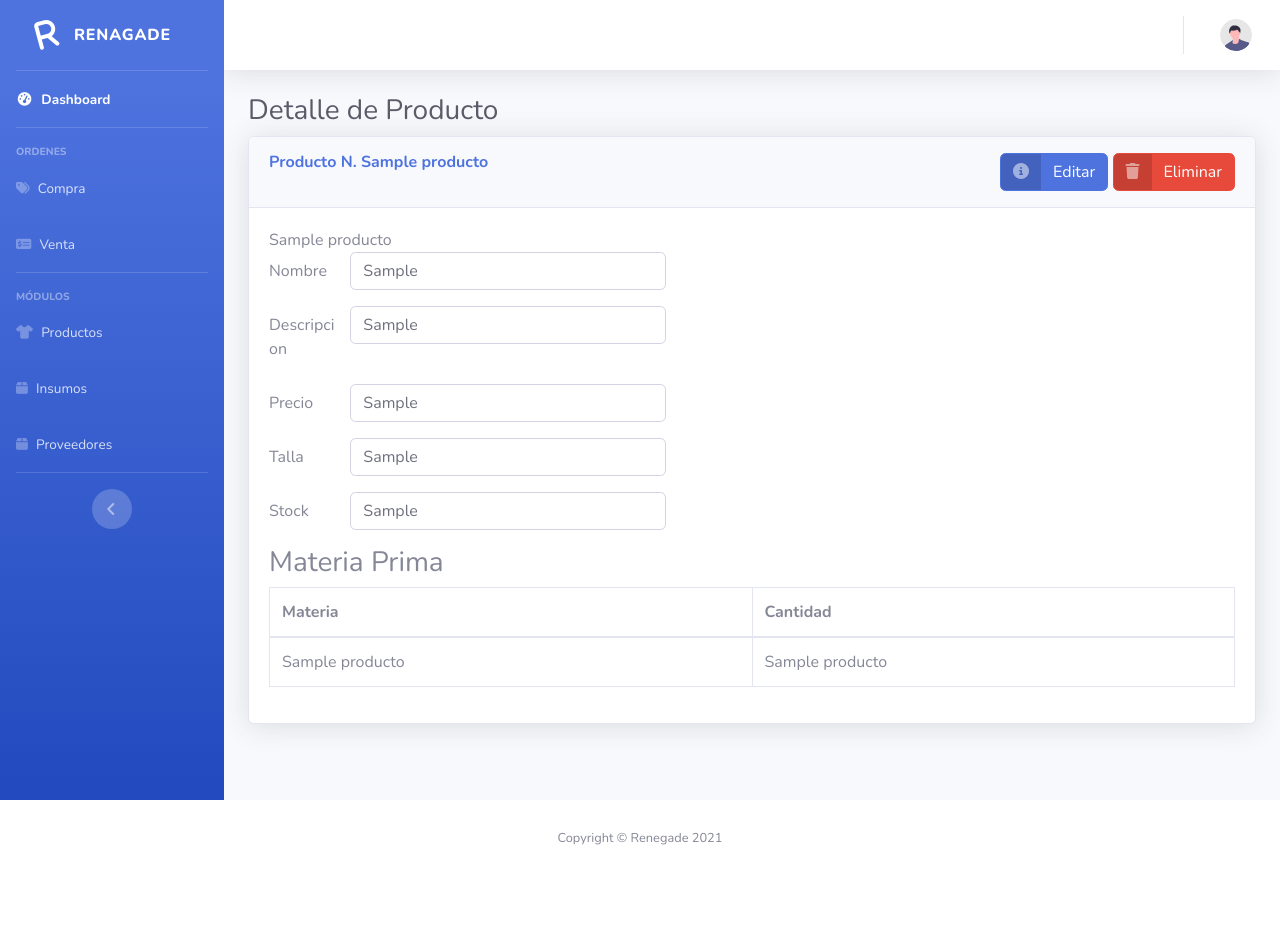
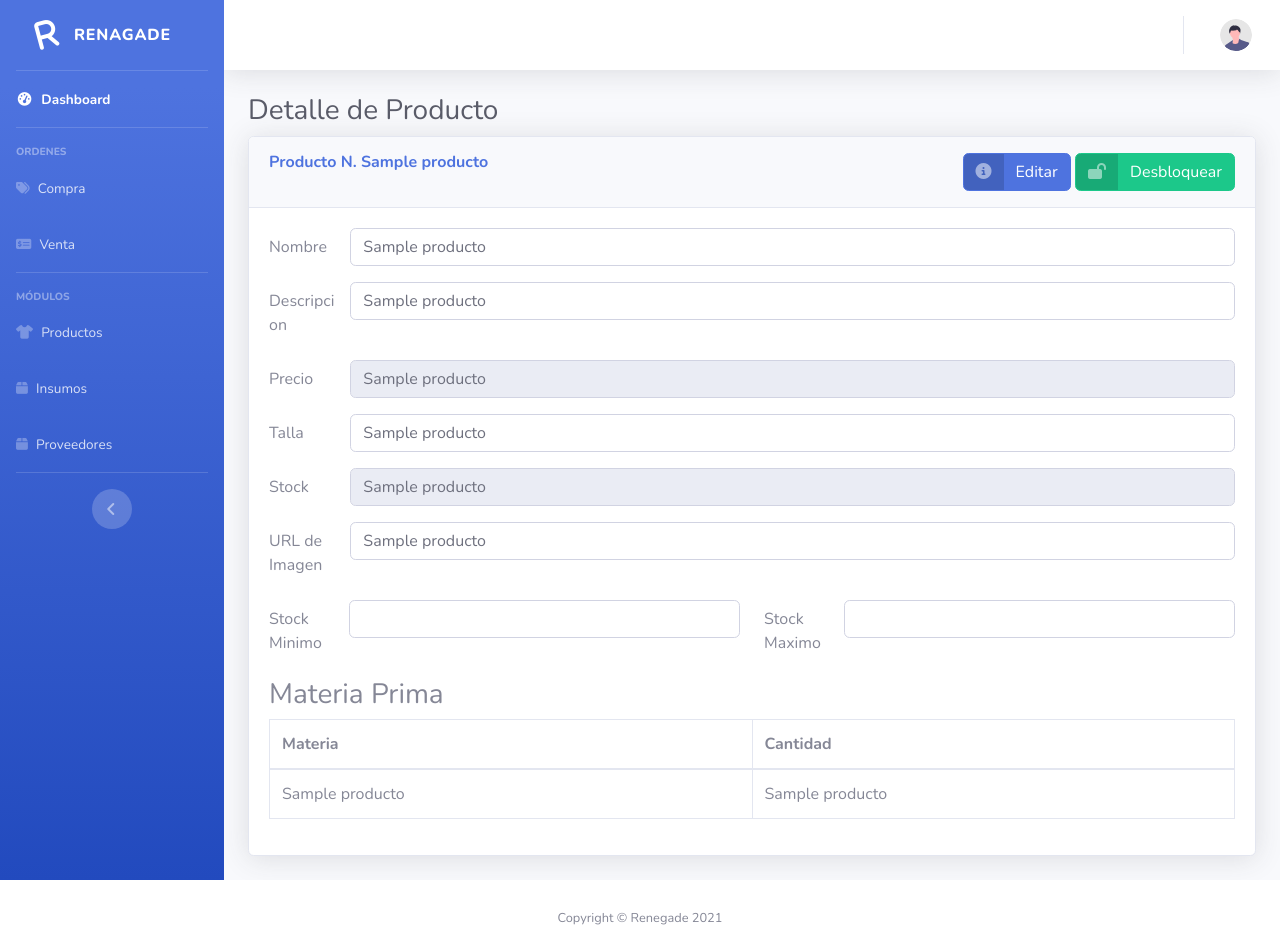
Before and after one commit to esauml/renegade, a Flask app: template app/templates/adm/administrativo/consulta-producto.html in a window 1280 px wide. Shown: the top 926 px of the page. Before the commit the page ends 845 px from the top, so only its background shows below. Run offline with Flask 2, Linux system fonts and the light colour scheme; the template is opened without the code that fills it: most values are stand-ins (such as "Sample title", 1, 10 or a date in 2020); some libraries are stand-ins or nearby versions.

Commit message:
Cambios en catalogo y detalle producto (CRUD completo)

```diff
--- a/app/templates/adm/administrativo/consulta-producto.html
+++ b/app/templates/adm/administrativo/consulta-producto.html
@@ -21,21 +21,36 @@
                 Producto N. {{ producto[0] }}
                 <div class="float-right">
                     <button id="btnEditar"
-                            type="submit" form="form" value="update" formmethod="post" formaction="/editar-producto"
+                            type="submit" form="form" value="update" formmethod="post"
+                            formaction="{{ url_for('administrativo.modificar_producto') }}"
                             class="btn btn-primary btn-icon-split">
                     <span class="icon text-white-50">
                         <i class="fas fa-info-circle"></i>
                     </span>
                         <span class="text">Editar</span>
                     </button>
-                    <button id="btnEliminar"
-                            type="submit" form="form" value="delete" formmethod="post" formaction="/eliminar-producto"
+                    {% if producto[6] == 1 %}
+                        <button id="btnEliminar"
+                            type="submit" form="form" value="delete" formmethod="post"
+                            formaction="{{ url_for('administrativo.eliminar_producto') }}"
                             class="btn btn-danger btn-icon-split">
                     <span class="icon text-white-50">
-                        <i class="fas fa-trash"></i>
+                        <i class="fas fa-lock"></i>
                     </span>
-                        <span class="text">Eliminar</span>
+                        <span class="text">Bloquear</span>
                     </button>
+                    {% else %}
+                        <button id="btnEliminar"
+                            type="submit" form="form" value="delete" formmethod="post"
+                            formaction="{{ url_for('administrativo.eliminar_producto') }}"
+                            class="btn btn-success btn-icon-split">
+                    <span class="icon text-white-50">
+                        <i class="fas fa-lock-open"></i>
+                    </span>
+                        <span class="text">Desbloquear</span>
+                    </button>
+                    {% endif %}
+
                     <!--<button id="Guardar" class="btn btn-success btn-icon-split">
                         <span class="icon text-white-50">
                             <i class="fas fa-check"></i>
@@ -47,58 +62,93 @@
         </div>
         <div class="card-body">
             <form id="form">
-                {{ producto }}
                 <input type="hidden" name="accion" id="accion" value="consultar">
                 <input type="hidden" name="idEditable" id="idEditable" value="0">
-                <input type="hidden" name="id" id="id" value={{ producto[0] }}>
+                <input type="hidden" name="id" id="id" value="{{ producto[0] }}">
+                <input type="hidden" name="status" id="status" value="{% if producto[6] == 1 %}0{% else %}1{% endif %}">
 
                 <!-- Nombre -->
                 <div class="form-group form-row">
                     <label class="col-1 col-form-label" for="nombre">Nombre</label>
-                    <div class="col-4">
+                    <div class="col">
                         <input
-                                {% if producto %} value={{ producto[1] }} {% endif %}
-                        type="text" placeholder="Nombre" class="form-control" name="nombre" id="nombre"/>
+                                {% if producto %} value="{{ producto[1] }}" {% endif %}
+                                                  type="text" placeholder="Nombre" class="form-control" name="nombre"
+                                                  id="nombre"/>
                     </div>
                 </div>
 
                 <!-- Descripcion -->
                 <div class="form-group form-row">
                     <label class="col-1 col-form-label" for="descripcion">Descripcion</label>
-                    <div class="col-4">
+                    <div class="col">
                         <input
-                                {% if producto %} value={{ producto[2] }} {% endif %}
-                        type="text" placeholder="Descripcion" class="form-control" name="descripcion" id="descripcion"/>
+                                {% if producto %} value="{{ producto[2] }}" {% endif %}
+                                                  type="text" class="form-control" name="descripcion" id="descripcion"/>
                     </div>
                 </div>
 
                 <!-- Precio -->
                 <div class="form-group form-row">
                     <label class="col-1 col-form-label" for="precio">Precio</label>
-                    <div class="col-4">
+                    <div class="col">
                         <input
-                                {% if producto %} value={{ producto[3] }} {% endif %}
-                        type="text" placeholder="Precio" class="form-control" name="precio" id="precio"/>
+                                {% if producto %} value="{{ producto[3] }}" {% endif %}
+                                                  type="text" disabled class="form-control" name="precio" id="precio"/>
                     </div>
                 </div>
 
                 <!-- Talla -->
                 <div class="form-group form-row">
                     <label class="col-1 col-form-label" for="talla">Talla</label>
-                    <div class="col-4">
+                    <div class="col">
                         <input
-                                {% if producto %} value={{ producto[4] }} {% endif %}
-                        type="text" placeholder="Talla" class="form-control" name="talla" id="talla"/>
+                                {% if producto %} value="{{ producto[4] }}" {% endif %}
+                                                  type="text" class="form-control" name="talla" id="talla"/>
                     </div>
                 </div>
 
                 <!-- Talla -->
                 <div class="form-group form-row">
                     <label class="col-1 col-form-label" for="stock">Stock</label>
-                    <div class="col-4">
+                    <div class="col">
                         <input
-                                {% if producto %} value={{ producto[5] }} {% endif %}
-                        type="text" placeholder="Talla" class="form-control" name="stock" id="stock"/>
+                                {% if producto %} value="{{ producto[9] }}" {% endif %}
+                                                  type="text" disabled class="form-control" name="stock" id="stock"/>
+                    </div>
+                </div>
+
+                <div class="form-group form-row">
+                    <label class="col-1 col-form-label" for="image_url">URL de Imagen</label>
+                    <div class="col">
+                        <input
+                                {% if producto %} value="{{ producto[5] }}" {% endif %}
+                                                  type="text" class="form-control" name="image_url" id="image_url"/>
+                    </div>
+                </div>
+
+                <div class="row">
+                    <div class="col">
+                        <div class="form-group form-row">
+                            <label class="col-2 col-form-label" for="cant_min">Stock Minimo</label>
+                            <div class="col">
+                                <input
+                                        {% if producto %} value="{{ producto[7] }}" {% endif %}
+                                                          type="number" min="0" class="form-control" name="cant_min"
+                                                          id="cant_min"/>
+                            </div>
+                        </div>
+                    </div>
+                    <div class="col">
+                        <div class="form-group form-row">
+                            <label class="col-2 col-form-label" for="cant_max">Stock Maximo</label>
+                            <div class="col">
+                                <input
+                                        {% if producto %} value="{{ producto[8] }}" {% endif %}
+                                                          type="number" min="0" class="form-control" name="cant_min"
+                                                          id="cant_max"/>
+                            </div>
+                        </div>
                     </div>
                 </div>
 
```
Also changed, not shown: app/administrativo/Queries/productoQuery.py (+32 -31 lines), app/administrativo/__init__.py (+24 -4 lines), app/templates/adm/administrativo/catalogo-productos.html (+19 -10 lines), script_completo_bd.sql (+111 -66 lines).
